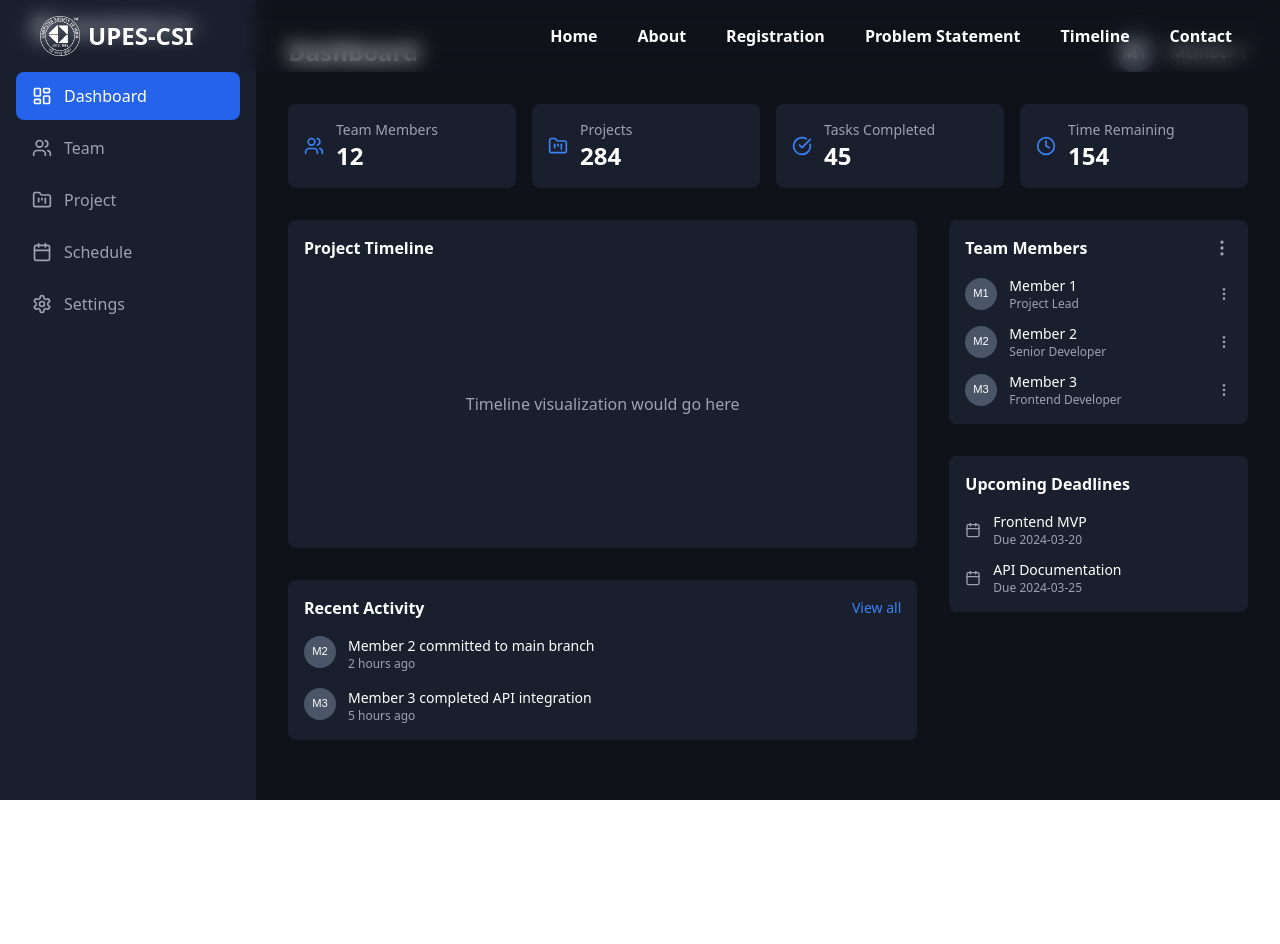
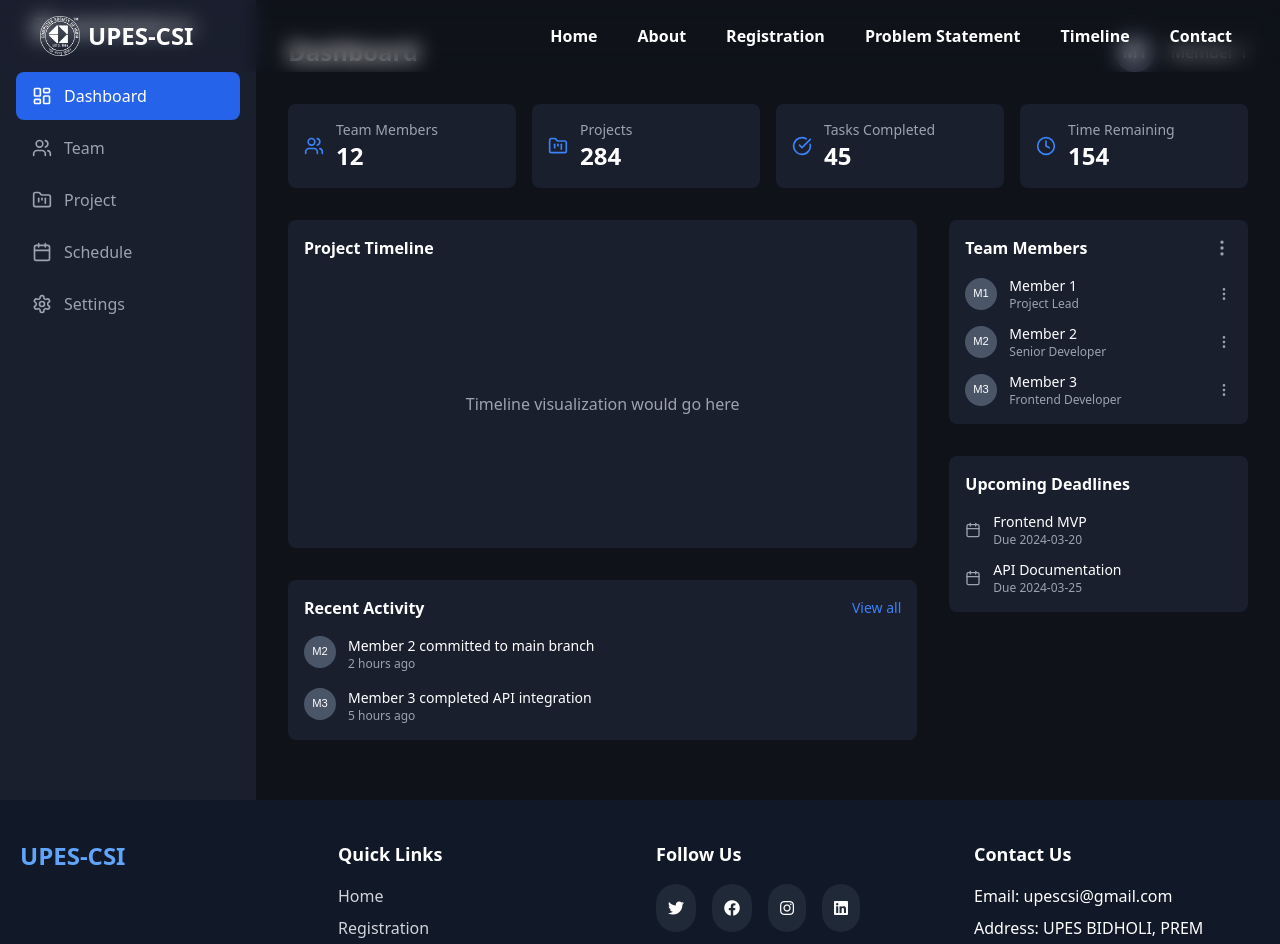
Before and after one commit to UPESCSI23/Hackathon-9.O, a React (Vite) app: page /dashboard in a window 1280 px wide. Shown: the top 944 px of the page. Before the commit the page ends 800 px from the top, so only its background shows below. Built offline with nearby package versions, Linux system fonts and the light colour scheme.

Commit message:
make footer as a common component to all pages

```diff
--- a/src/App.jsx
+++ b/src/App.jsx
@@ -6,6 +6,7 @@ import ProblemStatements from "./Pages/ProblemStatement/Problem";
 import Login from "./Pages/Login/Login";
 import Signup from "./Pages/Signup/Signup";
 import Navbar from "./Components/Navbar/Navbar";
+import Footer from "./Components/Footer/Footer";
 function App() {
   return (
     <BrowserRouter>
@@ -17,6 +18,7 @@ function App() {
         <Route path="/login" element={<Login />} />
         <Route path="/signup" element={<Signup />} />
       </Routes>
+      <Footer> </Footer>
     </BrowserRouter>
   );
 }
--- a/src/Pages/Home/Home.jsx
+++ b/src/Pages/Home/Home.jsx
@@ -1,7 +1,6 @@
 // Import Components this way
 //import Footer from './Components/Footer/Footer';
 import Landing from "../../Components/Landing/Landing";
-import Footer from "../../Components/Footer/Footer";
 //import Timeline from "./Components/Timeline/Timeline";
 function App() {
   return (
@@ -9,7 +8,6 @@ function App() {
       {/* Use the imported components here */}
       <Landing />
       {/*<Timeline /> */}
-      <Footer />
     </div>
   );
 }
```
